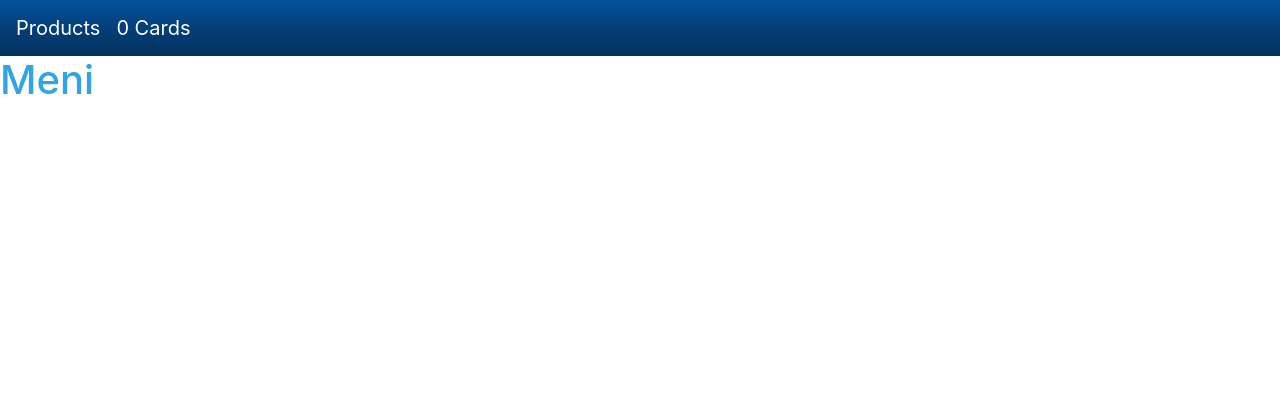
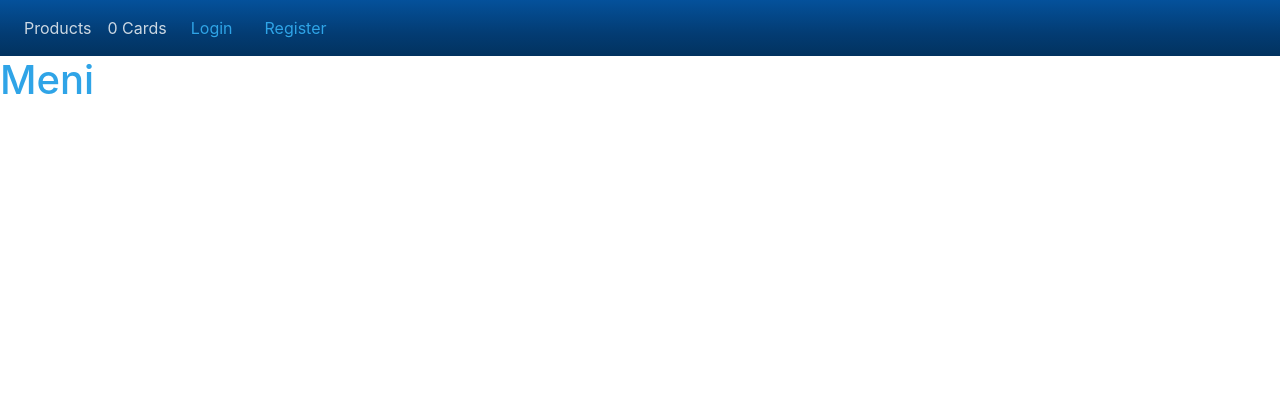
Before and after one commit to BakirCu/Pizza_order, a Django app: page / in a window 1280 px wide. Shown: the top 420 px of the page. Run offline with Django 3.2, Linux system fonts and the light colour scheme; data that the repository does not hold is empty; some libraries are stand-ins or nearby versions.

Commit message:
napravio logi i logout da rade, jos profil istorija

```diff
--- a/order_pizza/order_pizza/settings.py
+++ b/order_pizza/order_pizza/settings.py
@@ -124,3 +124,6 @@
 # https://docs.djangoproject.com/en/2.2/howto/static-files/
 
 STATIC_URL = '/static/'
+
+LOGIN_REDIRECT_URL = 'home'
+LOGIN_URL = 'login'
--- a/order_pizza/pizza/models.py
+++ b/order_pizza/pizza/models.py
@@ -1,6 +1,5 @@
 from django.db import models
-from django.conf import settings
-User = settings.AUTH_USER_MODEL
+from django.contrib.auth.models import User
 
 
 class Product(models.Model):
--- a/order_pizza/pizza/templates/pizza/base.html
+++ b/order_pizza/pizza/templates/pizza/base.html
@@ -21,12 +21,23 @@
 
     <!-- Navigation bar-->
     <nav class="navbar navbar-expand-md bg-dark navbar-dark text-dark">
-        <a class="navbar-brand text-white" href="{% url 'products'%}">
-            Products
-        </a>
-        <a class="navbar-brand text-white" href="{% url 'cart_home'%}">{{request.session.cart_items}}
-            Cards
-        </a>
+        <div class="navbar-nav ">
+            <a class="nav-item nav-link" href="{% url 'products'%}">
+                Products
+            </a>
+            <a class="nav-item nav-link" href="{% url 'cart_home'%}">{{request.session.cart_items}}
+                Cards
+            </a>
+        </div>
+        {% if user.is_authenticated %}
+        <div class="navbar-nav ml-auto ">
+            <a class="nav-item nav-link" href="#">Profile</a>
+            <a class="nav-item nav-link" href="{% url 'logout' %}">Logout</a>
+            {% else %}
+            <a class="nav-item nav-link" href="{% url 'login' %}">Login</a>
+            <a class="nav-item nav-link" href="{% url 'register' %}">Register</a>
+            {% endif %}
+        </div>
 
 
     </nav>
--- a/order_pizza/pizza/urls.py
+++ b/order_pizza/pizza/urls.py
@@ -1,6 +1,6 @@
 from django.urls import path
 from . import views
-
+from django.contrib.auth import views as auth_views
 
 urlpatterns = [path('', views.home, name='home'),
                path('products', views.products, name='products'),
@@ -8,4 +8,9 @@
                path('cart_add', views.cart_add, name='cart_add'),
                path('cart_remove', views.cart_remove, name='cart_remove'),
                path('order', views.order, name='order'),
+               path('register', views.register, name='register'),
+               path('login/', auth_views.LoginView.as_view(
+                   template_name='pizza/login.html'), name='login'),
+               path('logout/', auth_views.LogoutView.as_view(
+                   template_name='pizza/logout.html'), name='logout'),
                ]
--- a/order_pizza/pizza/views.py
+++ b/order_pizza/pizza/views.py
@@ -1,5 +1,7 @@
 from django.shortcuts import render, redirect
 from .models import Cart, Product, CartProducts, Payment
+from django.contrib import messages
+from .forms import UserRegisterForm
 
 
 def home(request):
@@ -98,3 +100,16 @@
         o.save()
         return redirect('home')
     return render(request, 'pizza/order.html')
+
+
+def register(request):
+    if request.method == 'POST':
+        form = UserRegisterForm(request.POST)
+        if form.is_valid():
+            form.save()
+            username = form.cleaned_data.get('username')
+            messages.success(request, f'Account created for {username}!')
+            return redirect('home')
+    else:
+        form = UserRegisterForm()
+    return render(request, 'pizza/register.html', {'form': form})
```
Also changed, not shown: order_pizza/pizza/forms.py (added, +11 -0 lines), order_pizza/pizza/templates/pizza/login.html (added, +25 -0 lines), order_pizza/pizza/templates/pizza/logout.html (added, +15 -0 lines), order_pizza/pizza/templates/pizza/register.html (added, +22 -0 lines).
